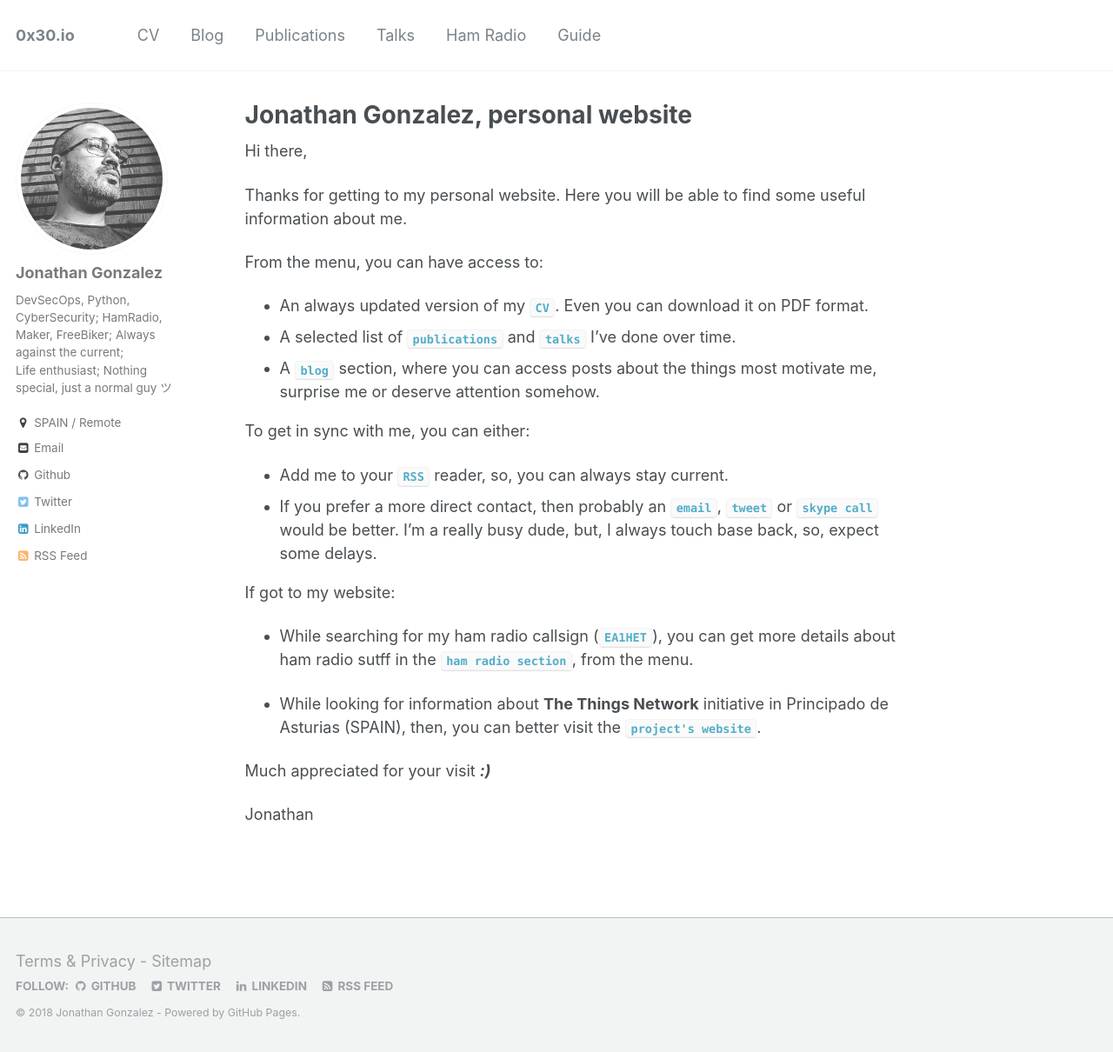
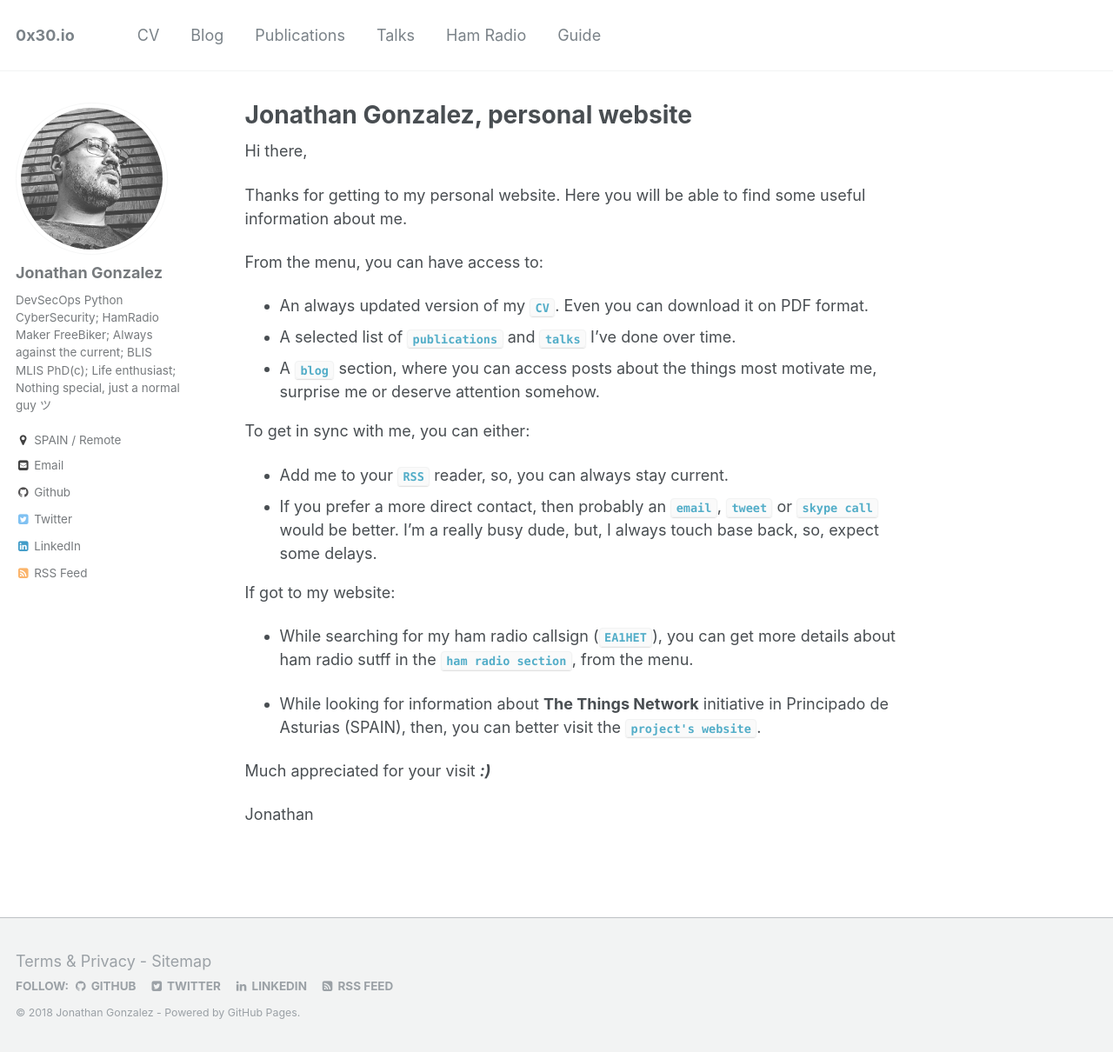
Before and after one commit to ea1het/0x30.io, a Jekyll site: the page built from _pages/about.md, in a window 1280 px wide and 1210 px high. Shown: the whole window at 87% size. Built offline with Jekyll 4.4.1, drawn with Linux system fonts in a browser that asks for light colours.

Commit message:
Updated self description

```diff
--- a/_config.yml
+++ b/_config.yml
@@ -82,7 +82,7 @@
 author:
   name             : "Jonathan Gonzalez"
   avatar           : "profile.png"
-  bio              : "DevSecOps, Python, CyberSecurity; HamRadio, Maker, FreeBiker; Always against the current; <br />Life enthusiast; Nothing special, just a normal guy ツ"
+  bio              : "DevSecOps Python CyberSecurity; HamRadio Maker FreeBiker; Always against the current; BLIS MLIS PhD(c); Life enthusiast; Nothing special, just a normal guy ツ"
   location         : "SPAIN / Remote"
   employer         :
   googlescholar    :
```
